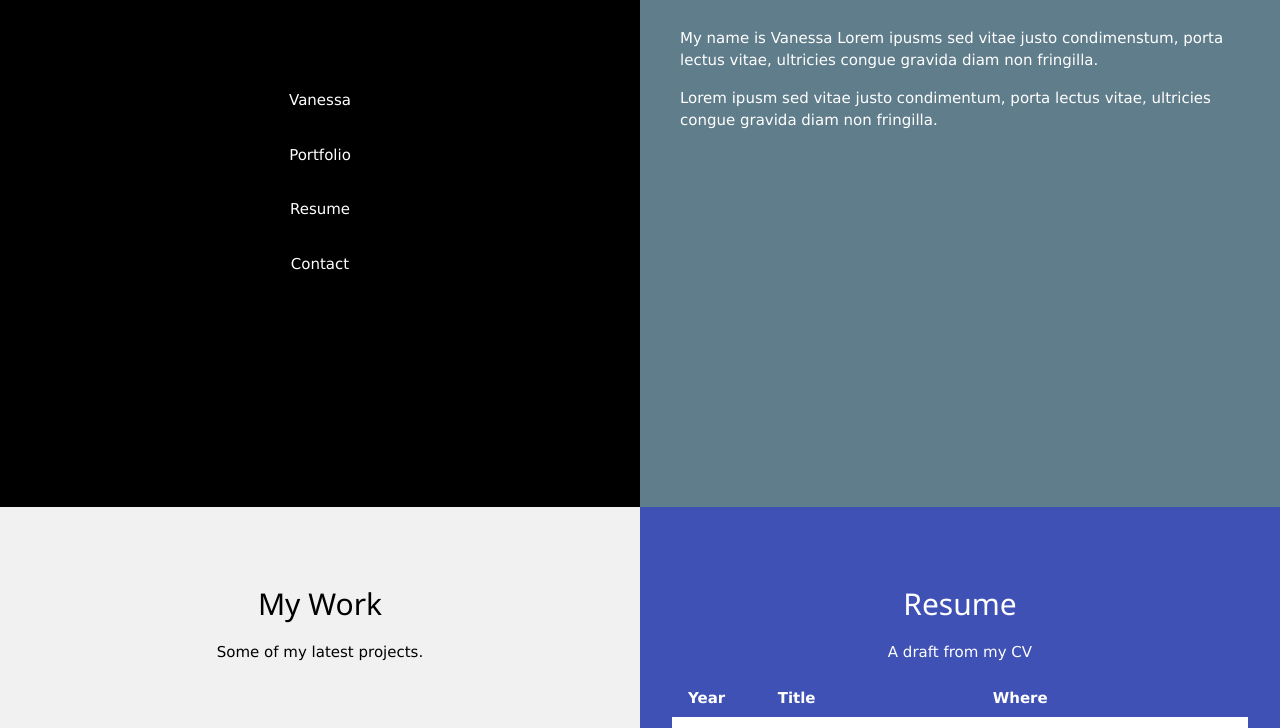
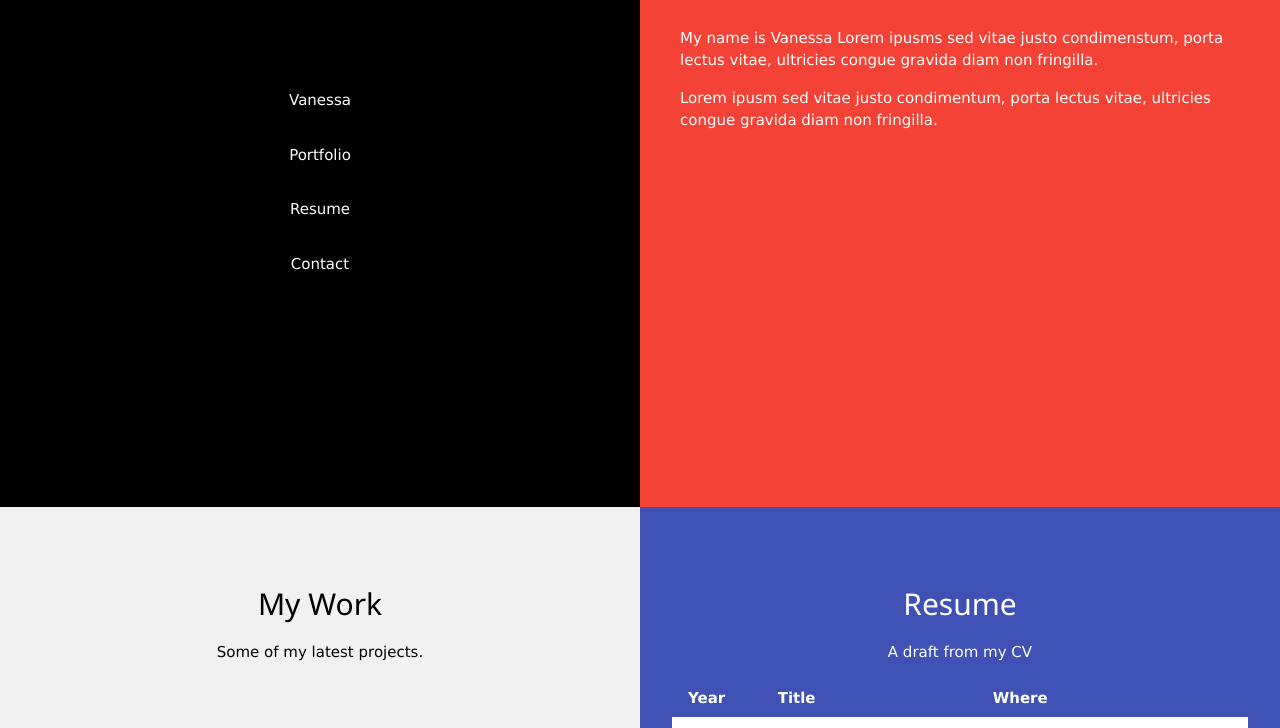
Before and after one commit to vmarrufo/vmarrufo.github.io, a plain HTML site: page index.html in a window 1280 px wide. Shown: the part 193-921 px from the top of the page. Drawn offline with nearby package versions, Linux system fonts and the light colour scheme.

Commit message:
Update index.html

```diff
--- a/index.html
+++ b/index.html
@@ -19,7 +19,7 @@
       <a href="#contact" class="w3-button w3-black w3-block w3-hover-brown w3-padding-16">Contact</a>
     </div>
   </div>
-  <div class="w3-half w3-blue-grey w3-container" style="height:700px">
+  <div class="w3-half w3-red w3-container" style="height:700px">
     <div class="w3-padding-64 w3-center">
       <h1>About Me</h1>
       <img src="C:\Users\Vanessa Marrufo\Documents\GitHub\vmarrufo.github.io\penguin.gif" class="w3-margin w3-circle" alt="Person" style="width:50%">
```
